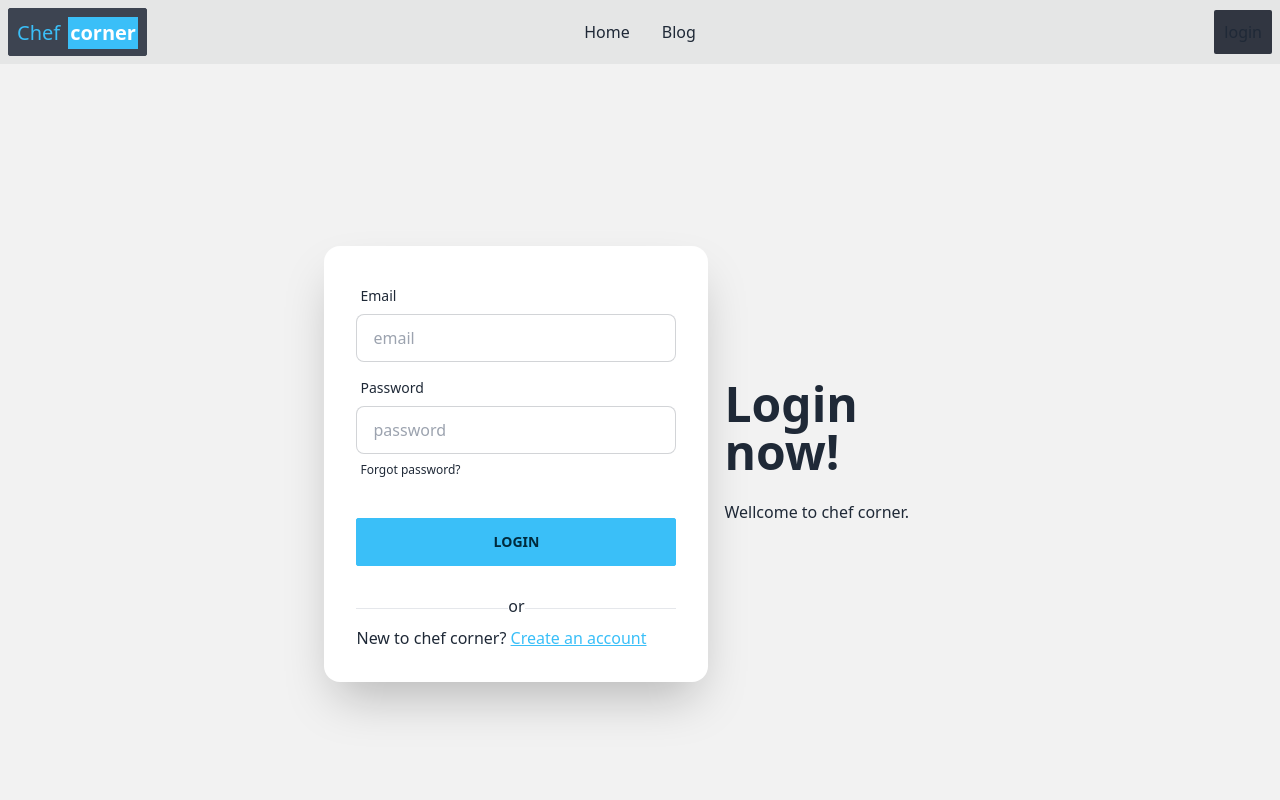
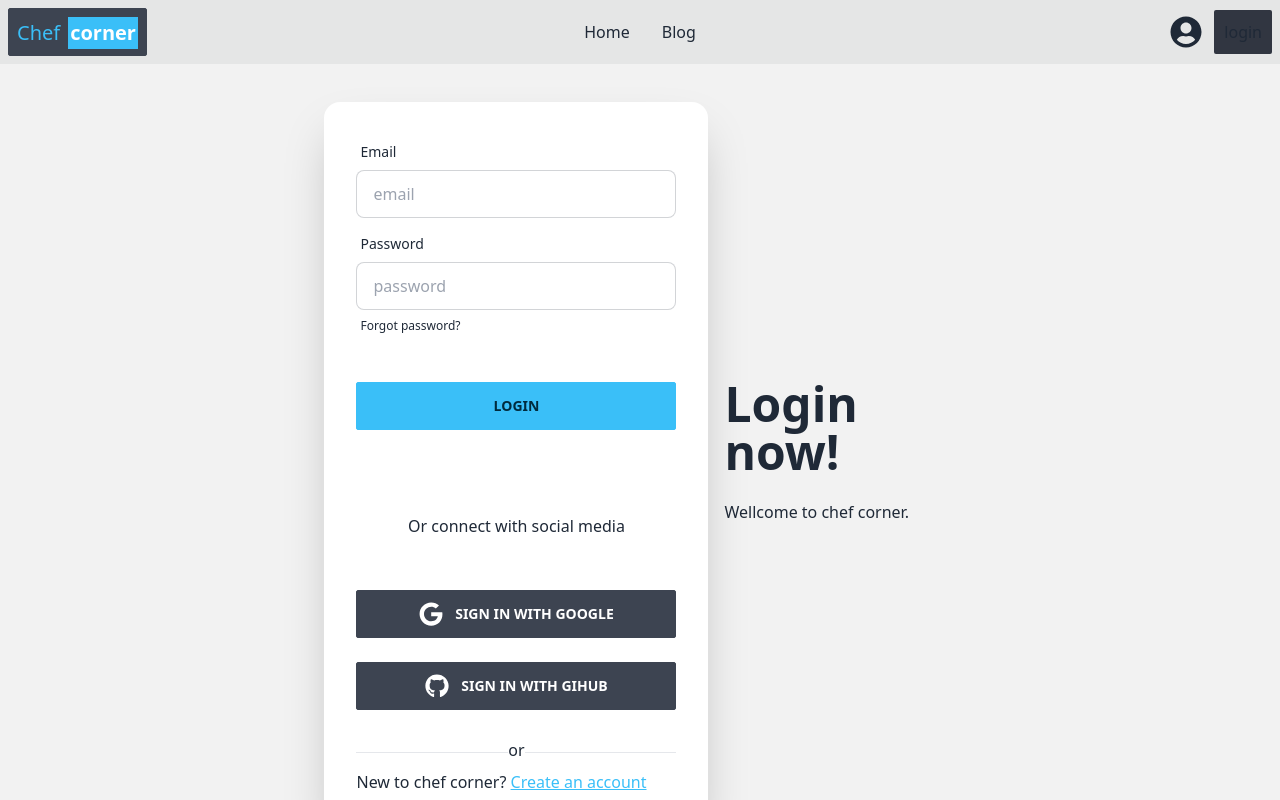
Before and after one commit to tahmidhasantanoy/Chef-Corner-Client, a React (Vite) app: page /login in a window 1280 px wide. Shown: the top 800 px of the page. Built offline with nearby package versions, Linux system fonts and the light colour scheme; no server answers.

Commit message:
Google sign in done

```diff
--- a/src/Login/Login.jsx
+++ b/src/Login/Login.jsx
@@ -1,28 +1,61 @@
 // import React from 'react';
 
-import { Link } from "react-router-dom";
+import { useContext, useState } from "react";
+import { Link, useLocation, useNavigate } from "react-router-dom";
+import { AuthContext } from "../Providers/AuthProvider";
+import { FaGithub, FaGoodreadsG, FaGoogle } from "react-icons/fa";
 
 const Login = () => {
+  const { loginUser, handleGoogleSignIn } = useContext(AuthContext);
+  const [err, setErr] = useState("");
+
+  const location = useLocation();
+  const from = location.state?.from.pathname || "/";
+
+  const navigate = useNavigate();
+
+  const handleSubmitLogin = (event) => {
+    setErr("");
+    event.preventDefault();
+    const form = event.target;
+    const email = form.email.value;
+    const password = form.password.value;
+
+    console.log(email, password);
+
+    loginUser(email, password)
+      .then((res) => {
+        console.log(res);
+        navigate(from, { replace: true });
+      })
+      .catch((err) => setErr(err.message));
+  };
+
+  const handleSignInWithGoogle = () => {
+    handleGoogleSignIn()
+      .then((res) => console.log(res))
+      .catch((err) => console.log(err.message));
+  };
   return (
     <div className=" bg-base-200">
       <div className="hero min-h-screen w-9/12 mx-auto .bg-base-200">
         <div className="hero-content flex-col lg:flex-row-reverse">
           <div className="text-center lg:text-left">
             <h1 className="text-5xl font-bold">Login now!</h1>
-            <p className="py-6">
-            Wellcome to chef corner.
-            </p>
+            <p className="py-6">Wellcome to chef corner.</p>
           </div>
           <div className="card flex-shrink-0 w-full max-w-sm shadow-2xl bg-base-100">
-            <div className="card-body">
+            <form onSubmit={handleSubmitLogin} className="card-body">
               <div className="form-control">
                 <label className="label">
                   <span className="label-text">Email</span>
                 </label>
                 <input
-                  type="text"
+                  type="email"
+                  name="email"
                   placeholder="email"
                   className="input input-bordered"
+                  required
                 />
               </div>
               <div className="form-control">
@@ -30,9 +63,11 @@ const Login = () => {
                   <span className="label-text">Password</span>
                 </label>
                 <input
-                  type="text"
+                  type="password"
+                  name="password"
                   placeholder="password"
                   className="input input-bordered"
+                  required
                 />
                 <label className="label">
                   <a href="#" className="label-text-alt link link-hover">
@@ -40,16 +75,41 @@ const Login = () => {
                   </a>
                 </label>
               </div>
+              <p className="text-red-500">{err}</p>
               <div className="form-control mt-6">
                 <button className="btn btn-info rounded-sm">Login</button>
               </div>
+            </form>
+            <div className="card-body">
+              <p className="my-5 text-center">Or connect with social media</p>
+              <div>
+                <div className="form-control mt-6">
+                  <button
+                    onClick={handleSignInWithGoogle}
+                    className="btn rounded-sm"
+                  >
+                    <FaGoogle style={{ fontSize: "1.5rem" }} className="mr-3" />
+                    Sign in with Google
+                  </button>
+                </div>
+                <div className="form-control mt-6">
+                  <button className="btn rounded-sm">
+                    <FaGithub style={{ fontSize: "1.5rem" }} className="mr-3" />
+                    Sign in with Gihub
+                  </button>
+                </div>
+              </div>
               <div className="flex mt-5">
-              <hr className="w-1/2 mt-3.5"/>
-              <span className="mt-0">or</span>
-              <hr className="w-1/2 mt-3.5"/>
+                <hr className="w-1/2 mt-3.5" />
+                <span className="mt-0">or</span>
+                <hr className="w-1/2 mt-3.5" />
               </div>
-              <p>New to chef corner? <Link to="/register" className="text-info underline">Create an account</Link></p>
-
+              <p>
+                New to chef corner?{" "}
+                <Link to="/register" className="text-info underline">
+                  Create an account
+                </Link>
+              </p>
             </div>
           </div>
         </div>
--- a/src/Pages/Shared/Header/Header.jsx
+++ b/src/Pages/Shared/Header/Header.jsx
@@ -2,8 +2,18 @@
 import { Link } from "react-router-dom";
 import "./Header.css";
 import ActiveLink from "../../Home/ActiveLink/ActiveLink";
+import { FaUserCircle } from "react-icons/fa";
+import { useContext } from "react";
+import { AuthContext } from "../../../Providers/AuthProvider";
 
 const Header = () => {
+  const { user, logOut } = useContext(AuthContext);
+
+  const handleLogOut = () => {
+    logOut()
+      .then()
+      .catch((err) => console.log(err.message));
+  };
   return (
     <div>
       <div className="navbar bg-base-300">
@@ -29,17 +39,21 @@ const Header = () => {
               tabIndex={0}
               className="menu menu-compact dropdown-content mt-3 p-2 shadow bg-base-100 rounded-box w-52"
             >
-              <li>
-              {/* <Link to="/">Home</Link> */}
-              </li>
+              <li>{/* <Link to="/">Home</Link> */}</li>
 
               <li>
                 <ActiveLink>Blog</ActiveLink>
               </li>
             </ul>
           </div>
-          <Link to="/" className="btn  .btn-active p-2 normal-case rounded-sm text-xl hover:text-cyan-400 .active:bg-white focus:outline-none focus:ring focus:text-white">
-           <span className="text-info pe-1 font-medium"> Chef</span> <button className=".btn .btn-info bg-contain bg-info .rounded-md text-white p-0.5 ms-1">corner</button>
+          <Link
+            to="/"
+            className="btn  .btn-active p-2 normal-case rounded-sm text-xl hover:text-cyan-400 .active:bg-white focus:outline-none focus:ring focus:text-white"
+          >
+            <span className="text-info pe-1 font-medium"> Chef</span>{" "}
+            <button className=".btn .btn-info bg-contain bg-info .rounded-md text-white p-0.5 ms-1">
+              corner
+            </button>
           </Link>
         </div>
         <div className="navbar-center hidden lg:flex">
@@ -54,7 +68,23 @@ const Header = () => {
           </ul>
         </div>
         <div className="navbar-end">
-          <Link to="/login" className=" btn-active font-medium hover:text-sky-400 rounded-sm p-2.5 m-0">login</Link>
+          <FaUserCircle className="mr-3" style={{ fontSize: "2rem" }} />
+          {user ? (
+            <Link
+              to="/"
+              className=" btn-active font-medium hover:text-sky-400 rounded-sm p-2.5 m-0"
+              onClick={handleLogOut}
+            >
+              logOut
+            </Link>
+          ) : (
+            <Link
+              to="/login"
+              className=" btn-active font-medium hover:text-sky-400 rounded-sm p-2.5 m-0"
+            >
+              login
+            </Link>
+          )}
         </div>
       </div>
     </div>
--- /dev/null
+++ b/src/PrivateRoute/PrivateRoute.jsx
@@ -0,0 +1,28 @@
+// import React from 'react';
+
+import { useContext } from "react";
+import { AuthContext } from "../Providers/AuthProvider";
+import { Navigate, useLocation } from "react-router-dom";
+
+const PrivateRoute = ({children}) => {
+
+    const location  =useLocation()
+    console.log(location);
+
+    const {user,loading} = useContext(AuthContext)
+    if(loading){
+        return <div role="status">
+        <svg aria-hidden="true" className="w-8 h-8 mr-2 text-gray-200 animate-spin dark:text-gray-600 fill-blue-600" viewBox="0 0 100 101" fill="none" xmlns="http://www.w3.org/2000/svg">
+            <path d="M100 50.5908C100 78.2051 77.6142 100.591 50 100.591C22.3858 100.591 0 78.2051 0 50.5908C0 22.9766 22.3858 0.59082 50 0.59082C77.6142 0.59082 100 22.9766 100 50.5908ZM9.08144 50.5908C9.08144 73.1895 27.4013 91.5094 50 91.5094C72.5987 91.5094 90.9186 73.1895 90.9186 50.5908C90.9186 27.9921 72.5987 9.67226 50 9.67226C27.4013 9.67226 9.08144 27.9921 9.08144 50.5908Z" fill="currentColor"/>
+            <path d="M93.9676 39.0409C96.393 38.4038 97.8624 35.9116 97.0079 33.5539C95.2932 28.8227 92.871 24.3692 89.8167 20.348C85.8452 15.1192 80.8826 10.7238 75.2124 7.41289C69.5422 4.10194 63.2754 1.94025 56.7698 1.05124C51.7666 0.367541 46.6976 0.446843 41.7345 1.27873C39.2613 1.69328 37.813 4.19778 38.4501 6.62326C39.0873 9.04874 41.5694 10.4717 44.0505 10.1071C47.8511 9.54855 51.7191 9.52689 55.5402 10.0491C60.8642 10.7766 65.9928 12.5457 70.6331 15.2552C75.2735 17.9648 79.3347 21.5619 82.5849 25.841C84.9175 28.9121 86.7997 32.2913 88.1811 35.8758C89.083 38.2158 91.5421 39.6781 93.9676 39.0409Z" fill="currentFill"/>
+        </svg>
+        <span className="sr-only">Loading...</span>
+    </div>
+    }
+
+    if(user){
+        return children
+    }
+    return <Navigate to="/login" state={{from:location}}  replace></Navigate>
+}
+export default PrivateRoute;
--- /dev/null
+++ b/src/Providers/AuthProvider.jsx
@@ -0,0 +1,66 @@
+// import React from 'react';
+import {
+  GoogleAuthProvider,
+  createUserWithEmailAndPassword,
+  getAuth,
+  onAuthStateChanged,
+  signInWithEmailAndPassword,
+  signInWithPopup,
+  signOut,
+} from "firebase/auth";
+import app from "../firebase/firebse.init";
+import { createContext, useEffect, useState } from "react";
+
+export const AuthContext = createContext(null);
+const auth = getAuth(app);
+const provider = new GoogleAuthProvider();
+
+const AuthProvider = ({ children }) => {
+  // const user = {displayName:"kha kha"}
+  const [user, setUser] = useState(null);
+  const [loading, setLoading] = useState(true);
+
+  const createUser = (email, password) => {
+    setLoading(true);
+    return createUserWithEmailAndPassword(auth, email, password);
+  };
+
+  const loginUser = (email, password) => {
+    setLoading(true);
+    return signInWithEmailAndPassword(auth, email, password);
+  };
+
+  const logOut = () => {
+    setLoading(true);
+    return signOut(auth);
+  };
+
+  // Google sign in
+  const handleGoogleSignIn = () => {
+    return signInWithPopup(auth, provider);
+  };
+
+  useEffect(() => {
+    const unsubsribe = onAuthStateChanged(auth, (currentUser) => {
+      setUser(currentUser);
+      setLoading(false);
+    });
+    return () => {
+      unsubsribe();
+    };
+  }, []);
+  const authInfo = {
+    user,
+    createUser,
+    loginUser,
+    logOut,
+    loading,
+    handleGoogleSignIn,
+  };
+
+  return (
+    <AuthContext.Provider value={authInfo}>{children}</AuthContext.Provider>
+  );
+};
+
+export default AuthProvider;
```
Also changed, not shown: src/Login/Register.jsx (+26 -3 lines), src/Routes/Route.jsx (+6 -6 lines), src/main.jsx (+12 -9 lines), src/readme.md.
